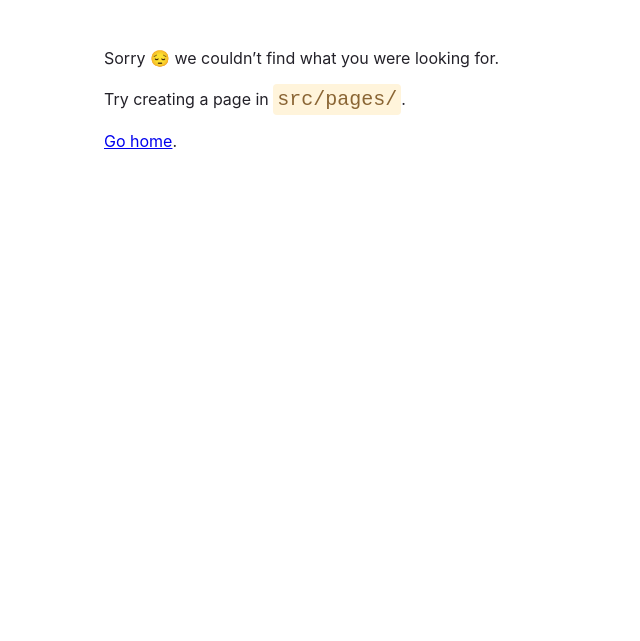
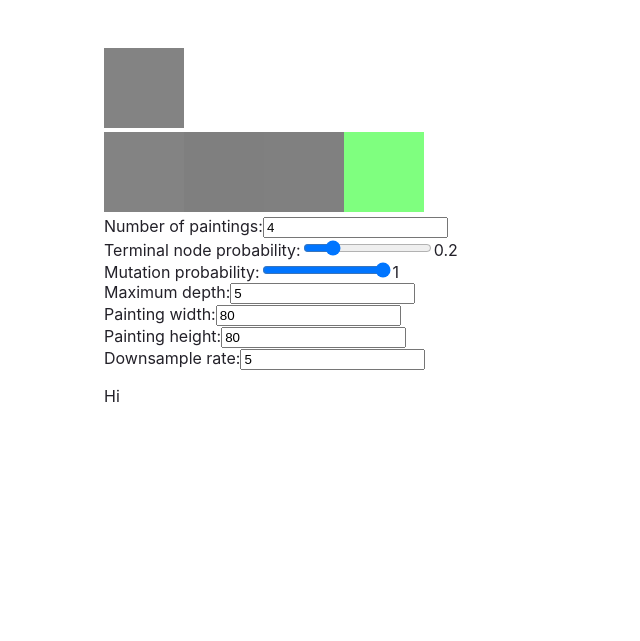
Before and after one commit to cfengjin/evolution-in-silico-final-project, a Gatsby site: page /project in a window 1280 px wide. Before the commit this address had no page. Shown: the part 159-800 px from the top of the page, without its empty margins (0-640 px from the left). Built offline with nearby package versions, Linux system fonts and the light colour scheme; Gatsby itself is replaced by a stand-in of ours.

Commit message:
push current progress

```diff
--- a/gatsby-config.js
+++ b/gatsby-config.js
@@ -6,9 +6,9 @@ module.exports = {
   plugins: ["gatsby-transformer-remark", {
     resolve: 'gatsby-source-filesystem',
     options: {
-      "name": "pages",
-      "path": "./src/pages/"
+      "name": "markdown",
+      "path": "./src/markdown/"
     },
-    __key: "pages"
+    __key: "markdown"
   }]
 };
--- /dev/null
+++ b/src/components/Canvas.js
@@ -0,0 +1,57 @@
+import React, { useRef, useEffect } from 'react'
+import { evaluate } from '../model';
+
+const getColorIndicesForCoord = (x, y, width) => {
+  var red = y * (width * 4) + x * 4;
+  return [red, red + 1, red + 2, red + 3];
+}
+
+const Canvas = props => {
+
+  const { painting, width, height, downsample } = props
+
+  const canvasRef = useRef(null)
+
+  const draw = (ctx, painting) => {
+
+    let imageData = ctx.createImageData(width, height)
+
+    for (let x = 0; x < width; ++x) {
+      for (let y = 0; y < height; ++y) {
+
+        let colorIndices = getColorIndicesForCoord(x, y, width);
+
+        let redIndex = colorIndices[0];
+        let greenIndex = colorIndices[1];
+        let blueIndex = colorIndices[2];
+        let alphaIndex = colorIndices[3];
+
+        const red = evaluate(painting.genotype, { 'x': Math.trunc(x / downsample), 'y': Math.trunc(y / downsample), 'r': 255, 'g': 0, 'b': 0, 'a': 0 }) % 256
+        const green = evaluate(painting.genotype, { 'x': Math.trunc(x / downsample), 'y': Math.trunc(y / downsample), 'r': 0, 'g': 255, 'b': 0, 'a': 0 }) % 256
+        const blue = evaluate(painting.genotype, { 'x': Math.trunc(x / downsample), 'y': Math.trunc(y / downsample), 'r': 0, 'g': 0, 'b': 255, 'a': 0 }) % 256
+        const alpha = 128
+
+        imageData.data[redIndex] = red
+        imageData.data[greenIndex] = green
+        imageData.data[blueIndex] = blue
+        imageData.data[alphaIndex] = alpha
+      }
+    }
+
+    ctx.putImageData(imageData, 0, 0)
+  }
+
+  useEffect(() => {
+
+    const canvas = canvasRef.current
+    const context = canvas.getContext('2d')
+
+    //Our draw come here
+
+    draw(context, painting)
+  }, [draw])
+
+  return <canvas ref={canvasRef} width={width} height={height} />
+}
+
+export default Canvas
--- /dev/null
+++ b/src/components/Description.js
@@ -0,0 +1,22 @@
+import React from "react"
+import { useStaticQuery, graphql } from "gatsby"
+
+const Description = () => {
+  const { markdownRemark } = useStaticQuery(
+    graphql`
+      {
+        markdownRemark(frontmatter: {title: {eq: "Description"}}) {
+          html
+          frontmatter {
+            title
+          }
+        }
+      }
+    `
+  )
+  return (
+    <section dangerouslySetInnerHTML={{ __html: markdownRemark.html }} />
+  )
+}
+
+export default Description
--- /dev/null
+++ b/src/components/Grid.js
@@ -0,0 +1,42 @@
+import React, { useState, useEffect } from 'react'
+import Canvas from "./Canvas"
+import { mutate, Painting, generatePaintings } from "../model.js"
+
+const containerStyles = {
+  display: 'flex',
+  flexWrap: 'wrap'
+}
+
+const Grid = props => {
+
+  const { numPaintings, probTerminal, mutationProb, maxDepth, width, height, downsample } = props
+
+  const [paintings, setPaintings] = useState(generatePaintings(numPaintings, probTerminal, maxDepth));
+  const [selectedPainting, setSelectedPainting] = useState(paintings[0]);
+
+  // select and mutate
+  const selectPainting = (i, e) => {
+    const painting = paintings[i]
+    let newPopulation = []
+    for (let i = 0; i < numPaintings; ++i) {
+      const newPainting = new Painting(probTerminal, maxDepth, mutate(mutationProb, probTerminal, maxDepth, painting.genotype))
+      newPopulation.push(newPainting)
+    }
+    setSelectedPainting(painting)
+    setPaintings(newPopulation)
+  }
+
+  let canvases = []
+  for (let i = 0; i < numPaintings; ++i) {
+    canvases.push(<div onClick={e => selectPainting(i, e)} key={i}><Canvas painting={paintings[i]} width={width} height={height}/></div>)
+  }
+
+  return (
+    <>
+      <Canvas painting={selectedPainting} width={width} height={height} downsample={downsample} />
+      <div style={containerStyles}>{canvases}</div>
+    </>
+  )
+}
+
+export default Grid
--- /dev/null
+++ b/src/markdown/Description.md
@@ -0,0 +1,4 @@
+---
+title: Description
+---
+Hi
--- /dev/null
+++ b/src/model.js
@@ -0,0 +1,237 @@
+class Node {
+  constructor(type) {
+    this.parent = null
+    this.type = type
+    this.depth = 0
+    this.children = []
+  }
+}
+
+// Terminal nodes
+class ConstNode extends Node {
+  constructor(value) {
+    super('const')
+    this.value = value
+  }
+}
+
+class VarNode extends Node {
+  constructor(name) {
+    super('var')
+    this.name = name
+  }
+}
+
+// Function nodes
+class MultiArgFuncNode extends Node {
+  constructor(name, argCount) {
+    super(name)
+    this.argCount = argCount
+  }
+}
+
+class TwoArgFuncNode extends Node {
+  constructor(name) {
+    super(name)
+    this.argCount = 2
+  }
+}
+
+const TERMINAL_SET = [new ConstNode(1/16), new ConstNode(1/8), new ConstNode(1/4), new ConstNode(1/2), new ConstNode(1), new ConstNode(2), new ConstNode(4), new ConstNode(8), new ConstNode(16), new VarNode('x'), new VarNode('y'), new VarNode('r'), new VarNode('g'), new VarNode('b'), new VarNode('a')]
+const FUNCTION_SET = [new TwoArgFuncNode('add'),
+                      new TwoArgFuncNode('sub'),
+                      new TwoArgFuncNode('mult'),
+                      new TwoArgFuncNode('pow'),
+                      new MultiArgFuncNode('sq', 1),
+                      new MultiArgFuncNode('sqr', 1),
+                      new TwoArgFuncNode('max'),
+                      new TwoArgFuncNode('min'),
+                      new MultiArgFuncNode('relu', 1),
+                      new MultiArgFuncNode('cos', 1),
+                      new MultiArgFuncNode('sin', 1)]
+
+// Individual utils
+
+export const evaluate = (node, params) => {
+  switch (node.type) {
+    case 'const':
+      return node.value
+    case 'var':
+      return params[node.name]
+    case 'add':
+      const addends = node.children.map(child => evaluate(child, params))
+      return addends.reduce((partialSum, a) => partialSum + a, 0)
+    case 'sub':
+      const subends = node.children.map(child => evaluate(child, params))
+      return subends.reduce((partialSum, a) => partialSum - a, 2 * subends[0])
+    case 'mult':
+      const factors = node.children.map(child => evaluate(child, params))
+      return factors.reduce((partialProd, a) => partialProd * a, 0)
+    case 'pow':
+      const parts = node.children.map(child => evaluate(child, params))
+      return parts[0] ^ parts[1]
+    case 'sq':
+      const a = node.children.map(child => evaluate(child, params))
+      return a[0] ^ 2
+    case 'sqr':
+      const b = node.children.map(child => evaluate(child, params))
+      return Math.sqrt(b)
+    case 'max':
+      return Math.max(...node.children.map(child => evaluate(child, params)))
+    case 'min':
+      return Math.min(...node.children.map(child => evaluate(child, params)))
+    case 'relu':
+      let array = node.children.map(child => evaluate(child, params))
+      array.push(0)
+      return Math.max(...array)
+    case 'sin':
+      const c = node.children.map(child => evaluate(child, params))
+      return Math.sin(c)
+    case 'cos':
+      const d = node.children.map(child => evaluate(child, params))
+      return Math.cos(d)
+    default:
+      console.log('huh')
+  }
+}
+
+const addChild = (parent, child) => {
+  child.depth = parent.depth + 1
+  child.parent = parent
+  parent.children.push(child)
+}
+
+const growRandom = (probTerminal, maxDepth, currNode=null, currDepth=0) => {
+  let newNode = null
+  if (Math.random() < probTerminal || currDepth == maxDepth - 1) {
+    const newClassInstance = TERMINAL_SET[Math.floor(Math.random() * TERMINAL_SET.length)]
+    newNode = JSON.parse(JSON.stringify(newClassInstance))
+    newNode.depth = currDepth
+    newNode.parent = currNode
+  } else {
+    const newClassInstance = FUNCTION_SET[Math.floor(Math.random() * FUNCTION_SET.length)]
+    newNode = JSON.parse(JSON.stringify(newClassInstance))
+    newNode.depth = currDepth
+    newNode.parent = currNode
+    for (let i = 0; i < newNode.argCount; ++i) {
+      addChild(newNode, growRandom(newNode, currDepth+1))
+    }
+  }
+  return newNode
+}
+
+const nodesInGenotype = currNode => {
+  let nodeList = [currNode]
+  let visitorIndex = 0
+  while (visitorIndex < nodeList.length) {
+    if (nodeList[visitorIndex].children.length) {
+      nodeList = nodeList.concat(nodeList[visitorIndex].children)
+    }
+    ++visitorIndex
+  }
+  return nodeList
+}
+
+export const mutate = (mutProb, probTerminal, maxDepth, genotype) => {
+  if (Math.random() < mutProb) {
+    const nodes = nodesInGenotype(genotype)
+    let currNode = nodes[Math.floor(Math.random() * nodes.length)]
+
+    if (!currNode.parent) {
+      return growRandom(probTerminal, maxDepth)
+    }
+
+    const newNode = growRandom(probTerminal, maxDepth, currNode.parent, currNode.depth)
+    const index = currNode.parent.children.indexOf(currNode);
+    if (index > -1) {
+      currNode.parent.children.splice(index, 1); // 2nd parameter means remove one item only
+    }
+    addChild(currNode.parent, newNode)
+  }
+
+  // const leafNodes = nodesInGenotype(genotype).filter(node => node.children.length === 0)
+  // let currNode = leafNodes[Math.floor(Math.random() * leafNodes.length)]
+
+  // while (Math.random() < mutProb && currNode.parent) {
+  //   currNode = currNode.parent
+  // }
+
+  // if (!currNode.parent) {
+  //   return growRandom(probTerminal, maxDepth)
+  // }
+
+  // const newNode = growRandom(probTerminal, maxDepth, currNode.parent, currNode.depth)
+  // const index = currNode.parent.children.indexOf(currNode);
+  // if (index > -1) {
+  //   currNode.parent.children.splice(index, 1); // 2nd parameter means remove one item only
+  // }
+  // addChild(currNode.parent, newNode)
+
+  return genotype
+}
+
+// Individual painting
+
+export class Painting {
+  constructor(probTerminal, maxDepth, genotype=null) {
+    this.probTerminal = probTerminal
+    this.maxDepth = maxDepth
+    this.genotype = !genotype ? growRandom(probTerminal, maxDepth) : genotype
+    this.fitness = null
+  }
+}
+
+// Population utils
+
+// const update_fitnesses = (paintings, fitness_function) => {
+//     let fitnesses = []
+//     paintings.population.forEach(painting => {
+//       painting.fitness = fitness_function(painting)
+//       fitnesses.push(painting.fitness)
+//     })
+//     return fitnesses
+// }
+
+// const do_timestep = (paintings, fitness_function, selection_function, mutation_prob) => {
+//   fitness_list = paintings.update_fitnesses(fitness_function)
+
+
+
+//   selected_individuals = [selection_function(paintings.population)
+//                           for _ in range(paintings.pop_size)]
+
+//     for individual_idx in range(len(selected_individuals)):
+//         individual = selected_individuals[individual_idx].deepcopy()
+
+//         if random.random() < mutation_prob:
+//             individual.mutate()
+
+//         selected_individuals[individual_idx] = individual
+
+//     paintings.population = selected_individuals
+
+//     return fitness_list
+// }
+
+// Population of paintings
+
+export const generatePaintings = (popSize, probTerminal, maxDepth) => {
+  console.log('generate')
+  let paintings = []
+  for (let i = 0; i < popSize; ++i) {
+    paintings.push(new Painting(probTerminal, maxDepth))
+  }
+  return paintings
+}
+
+export class Paintings {
+  constructor(popSize, probTerminal, maxDepth) {
+    this.popSize = popSize
+    this.probTerminal = probTerminal
+    this.maxDepth = maxDepth
+    this.population = []
+    for (let i = 0; i < popSize; ++i) {
+      this.population.push(new Painting(probTerminal, maxDepth))
+    }
+  }
+}
--- a/src/pages/index.js
+++ b/src/pages/index.js
@@ -1,3 +1,4 @@
+import { Link } from "gatsby"
 import * as React from "react"
 
 // styles
@@ -147,6 +148,14 @@ const IndexPage = () => {
       </p>
       <ul style={listStyles}>
         <li style={docLinkStyle}>
+          <Link
+            style={linkStyle}
+            to="/project"
+          >
+            Project
+          </Link>
+        </li>
+        <li style={docLinkStyle}>
           <a
             style={linkStyle}
             href={`${docLink.url}?utm_source=starter&utm_medium=start-page&utm_campaign=minimal-starter`}
--- /dev/null
+++ b/src/pages/project.js
@@ -0,0 +1,86 @@
+import React, { useState } from "react"
+import { Link } from "gatsby"
+import Grid from "../components/Grid"
+import Description from "../components/Description"
+
+// styles
+const pageStyles = {
+  color: "#232129",
+  padding: "96px",
+  fontFamily: "-apple-system, Roboto, sans-serif, serif",
+}
+const headingStyles = {
+  marginTop: 0,
+  marginBottom: 64,
+  maxWidth: 320,
+}
+
+const paragraphStyles = {
+  marginBottom: 48,
+}
+const codeStyles = {
+  color: "#8A6534",
+  padding: 4,
+  backgroundColor: "#FFF4DB",
+  fontSize: "1.25rem",
+  borderRadius: 4,
+}
+
+// markup
+const ProjectPage = () => {
+  const [numPaintings, setNumPaintings] = useState(4)
+  const [probTerminal, setProbTerminal] = useState(0.2)
+  const [mutationProb, setMutationProb] = useState(1)
+  const [maxDepth, setMaxDepth] = useState(5)
+  const [width, setWidth] = useState(80)
+  const [height, setHeight] = useState(80)
+  const [downsample, setDownsample] = useState(5)
+  return (
+    <main style={pageStyles}>
+      <title>Project</title>
+      <h1 style={headingStyles}>Project</h1>
+      <Grid
+        numPaintings={numPaintings}
+        probTerminal={probTerminal}
+        mutationProb={mutationProb}
+        maxDepth={maxDepth}
+        width={width}
+        height={height}
+        downsample={downsample}
+      />
+      <div>
+        Number of paintings:
+        <input type="number" value={numPaintings} onChange={e => setNumPaintings(e.target.value)} />
+      </div>
+      <div>
+        Terminal node probability:
+        <input type="range" min="0" max="1" step="0.1" value={probTerminal} onChange={e => setProbTerminal(e.target.value)} />
+        {probTerminal}
+      </div>
+      <div>
+        Mutation probability:
+        <input type="range" min="0" max="1" step="0.1" value={mutationProb} onChange={e => setMutationProb(e.target.value)} />
+        {mutationProb}
+      </div>
+      <div>
+        Maximum depth:
+        <input type="number" value={maxDepth} onChange={e => setMaxDepth(e.target.value)} />
+      </div>
+      <div>
+        Painting width:
+        <input type="number" value={width} onChange={e => setWidth(e.target.value)} />
+      </div>
+      <div>
+        Painting height:
+        <input type="number" value={height} onChange={e => setHeight(e.target.value)} />
+      </div>
+      <div>
+        Downsample rate:
+        <input type="number" value={downsample} onChange={e => setDownsample(e.target.value)} />
+      </div>
+      <Description />
+    </main>
+  )
+}
+
+export default ProjectPage
```
